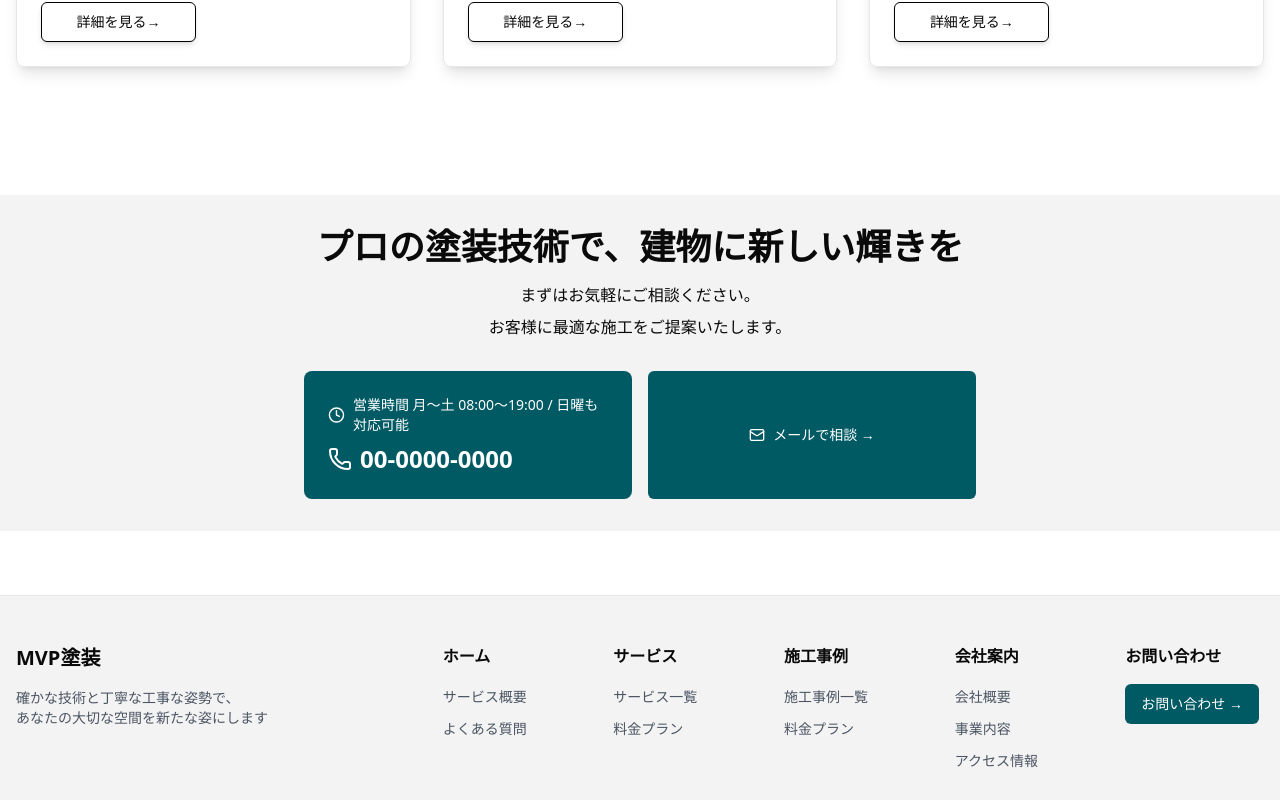
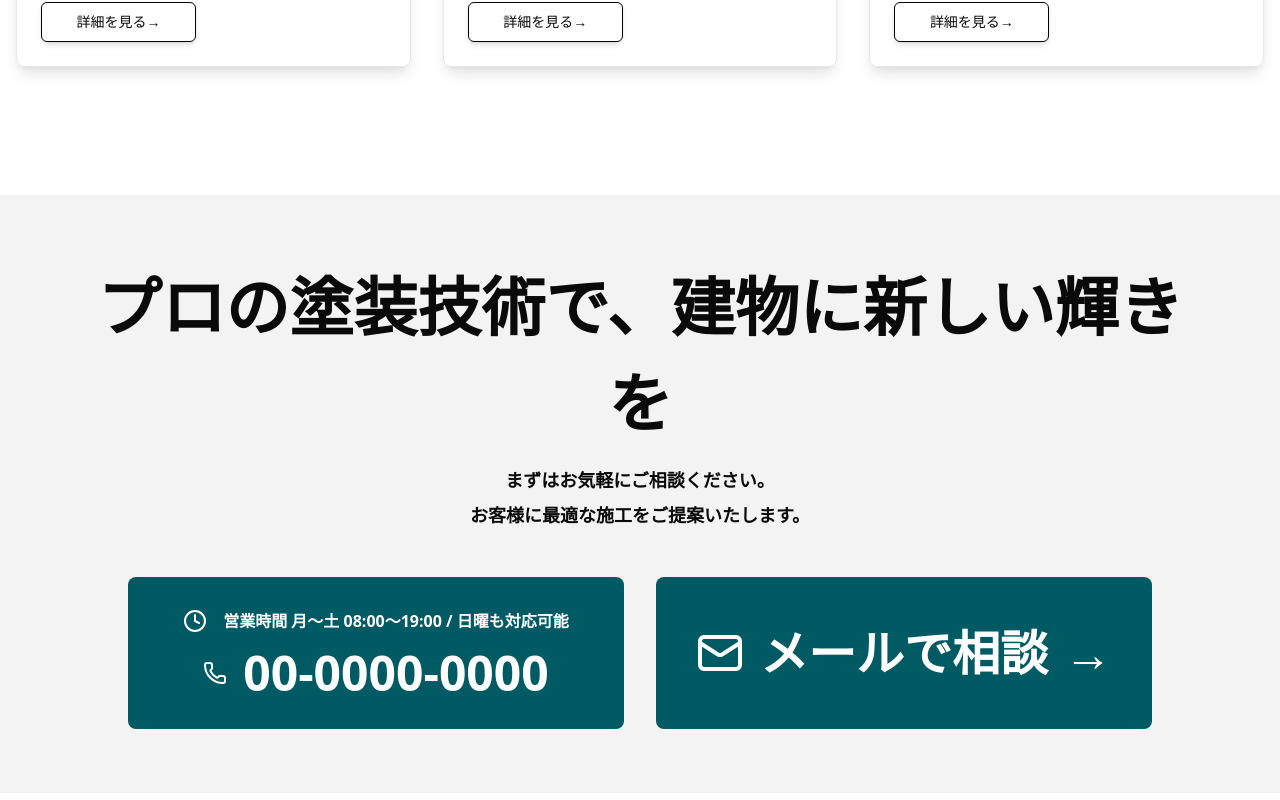
Before and after one commit to TomoyaSekiWk315/NextJsTeamPractice, a Next.js app in the folder nextjs-team-practice/: page /works in a window 1280 px wide. Shown: the part 1480-2280 px from the top of the page. Built offline with nearby package versions, Linux system fonts and the light colour scheme.

Commit message:
refactor: CTAセクションを共通コンポーネントとして統合
- CTAセクションの重複コードを削除
- 共通コンポーネントを shared/ ディレクトリに移動
- 各ページで共通コンポーネントを再利用するように変更

```diff
--- a/nextjs-team-practice/app/components/cta-section.tsx
+++ b/nextjs-team-practice/app/components/cta-section.tsx
@@ -1,42 +1,3 @@
-import { Button } from "@/components/ui/button"
-import { Mail, Phone, Clock } from 'lucide-react'
+import { CTASection } from "./shared/cta-section"
 
-// コメント
-export function CTASection() {
-  return (
-    <section className="py-16">
-      <div className="w-full bg-[#F3F3F3] p-16">
-        <div className="container mx-auto px-4">
-          <div className="text-center mb-12">
-            <h2 className="text-[64px] font-bold mb-4">
-              プロの塗装技術で、建物に新しい輝きを
-            </h2>
-            <p className="text-[18px] font-bold mb-2">まずはお気軽にご相談ください。</p>
-            <p className="text-[18px] font-bold">お客様に最適な施工をご提案いたします。</p>
-          </div>
-
-          <div className="grid grid-cols-1 md:grid-cols-2 gap-8 max-w-5xl mx-auto">
-            <div className="bg-[#005a64] text-white rounded-lg p-8 flex flex-col justify-center ">
-              <div className="flex items-center gap-4 mb-4 whitespace-nowrap justify-center">
-                <Clock className="h-6 w-6 flex-shrink-0" />
-                <span className="text-[16px] font-bold">営業時間 月〜土 08:00〜19:00 / 日曜も対応可能</span>
-              </div>
-              <div className="flex items-center gap-4 whitespace-nowrap justify-center">
-                <Phone className="h-6 w-6 flex-shrink-0" />
-                <span className="text-[48px] font-bold leading-none">00-0000-0000</span>
-              </div>
-            </div>
-
-            <Button
-              className="bg-[#005a64] hover:bg-[#005a64]/90 text-white h-full p-8 flex items-center justify-center gap-4 rounded-lg [&_svg]:w-12 [&_svg]:h-12"
-            >
-              <Mail className="flex-shrink-0" />
-              <span className="text-[48px] font-bold leading-none">メールで相談</span>
-              <span className="text-[48px] leading-none">→</span>
-            </Button>
-          </div>
-        </div>
-      </div>
-    </section>
-  )
-}
+export { CTASection }
--- /dev/null
+++ b/nextjs-team-practice/app/components/shared/cta-section.tsx
@@ -0,0 +1,41 @@
+import { Button } from "@/components/ui/button"
+import { Mail, Phone, Clock } from 'lucide-react'
+
+export function CTASection() {
+  return (
+    <section className="py-16 bg-white">
+      <div className="w-full bg-[#F3F3F3] p-16">
+        <div className="container mx-auto px-4">
+          <div className="text-center mb-12">
+            <h2 className="text-[64px] font-bold mb-4">
+              プロの塗装技術で、建物に新しい輝きを
+            </h2>
+            <p className="text-[18px] font-bold mb-2">まずはお気軽にご相談ください。</p>
+            <p className="text-[18px] font-bold">お客様に最適な施工をご提案いたします。</p>
+          </div>
+
+          <div className="grid grid-cols-1 md:grid-cols-2 gap-8 max-w-5xl mx-auto">
+            <div className="bg-[#005a64] text-white rounded-lg p-8 flex flex-col justify-center">
+              <div className="flex items-center gap-4 mb-4 whitespace-nowrap justify-center">
+                <Clock className="h-6 w-6 flex-shrink-0" />
+                <span className="text-[16px] font-bold">営業時間 月〜土 08:00〜19:00 / 日曜も対応可能</span>
+              </div>
+              <div className="flex items-center gap-4 whitespace-nowrap justify-center">
+                <Phone className="h-6 w-6 flex-shrink-0" />
+                <span className="text-[48px] font-bold leading-none">00-0000-0000</span>
+              </div>
+            </div>
+
+            <Button
+              className="bg-[#005a64] hover:bg-[#005a64]/90 text-white h-full p-8 flex items-center justify-center gap-4 rounded-lg [&_svg]:w-12 [&_svg]:h-12"
+            >
+              <Mail className="flex-shrink-0" />
+              <span className="text-[48px] font-bold leading-none">メールで相談</span>
+              <span className="text-[48px] leading-none">→</span>
+            </Button>
+          </div>
+        </div>
+      </div>
+    </section>
+  )
+}
--- a/nextjs-team-practice/app/services/components/contact-cta.tsx
+++ b/nextjs-team-practice/app/services/components/contact-cta.tsx
@@ -1,40 +1,5 @@
-import { Button } from "@/components/ui/button"
-import { Mail, Phone, Clock } from 'lucide-react'
+import { CTASection } from "../../components/shared/cta-section"
 
 export function ContactCTA() {
-  return (
-    <section className="py-16 bg-white">
-      <div className="w-full bg-[#F3F3F3] p-8">
-        <div className="container mx-auto px-4">
-          <div className="text-center mb-8">
-            <h2 className="text-4xl font-bold mb-4">
-              プロの塗装技術で、建物に新しい輝きを
-            </h2>
-            <p className="mb-2">まずはお気軽にご相談ください。</p>
-            <p>お客様に最適な施工をご提案いたします。</p>
-          </div>
-
-          <div className="grid grid-cols-1 md:grid-cols-2 gap-4 max-w-2xl mx-auto">
-            <div className="bg-[#005a64] text-white rounded-lg p-6">
-              <div className="flex items-center gap-2 mb-2">
-                <Clock className="h-5 w-5" />
-                <span className="text-sm">営業時間 月〜土 08:00〜19:00 / 日曜も対応可能</span>
-              </div>
-              <div className="flex items-center gap-2">
-                <Phone className="h-6 w-6" />
-                <span className="text-2xl font-bold">00-0000-0000</span>
-              </div>
-            </div>
-
-            <Button
-              className="bg-[#005a64] hover:bg-[#005a64]/90 text-white h-auto py-6 flex items-center justify-center gap-2"
-            >
-              <Mail className="h-6 w-6" />
-              メールで相談 →
-            </Button>
-          </div>
-        </div>
-      </div>
-    </section>
-  )
+  return <CTASection />
 }
--- a/nextjs-team-practice/app/services/components/cta-section.tsx
+++ b/nextjs-team-practice/app/services/components/cta-section.tsx
@@ -1,40 +1,3 @@
-import { Button } from "@/components/ui/button"
-import { Mail, Phone, Clock } from 'lucide-react'
+import { CTASection } from "../../components/shared/cta-section"
 
-export function CTASection() {
-  return (
-    <section className="py-5 bg-white">
-      <div className="w-full bg-[#F3F3F3] p-8">
-        <div className="container mx-auto px-4">
-          <div className="text-center mb-8">
-            <h2 className="text-4xl font-bold mb-4">
-              プロの塗装技術で、建物に新しい輝きを
-            </h2>
-            <p className="mb-2">まずはお気軽にご相談ください。</p>
-            <p>お客様に最適な施工をご提案いたします。</p>
-          </div>
-
-          <div className="grid grid-cols-1 md:grid-cols-2 gap-4 max-w-2xl mx-auto">
-            <div className="bg-[#005a64] text-white rounded-lg p-6">
-              <div className="flex items-center gap-2 mb-2">
-                <Clock className="h-5 w-5" />
-                <span className="text-sm">営業時間 月〜土 08:00〜19:00 / 日曜も対応可能</span>
-              </div>
-              <div className="flex items-center gap-2">
-                <Phone className="h-6 w-6" />
-                <span className="text-2xl font-bold">00-0000-0000</span>
-              </div>
-            </div>
-
-            <Button
-              className="bg-[#005a64] hover:bg-[#005a64]/90 text-white h-auto py-6"
-            >
-              <Mail className="h-6 w-6 mr-2" />
-              メールで相談 →
-            </Button>
-          </div>
-        </div>
-      </div>
-    </section>
-  )
-}
+export { CTASection }
```
